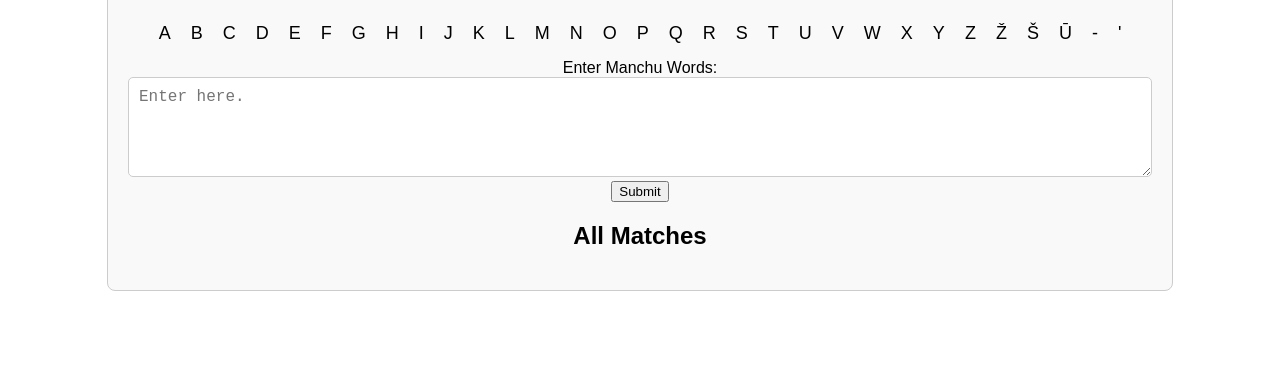
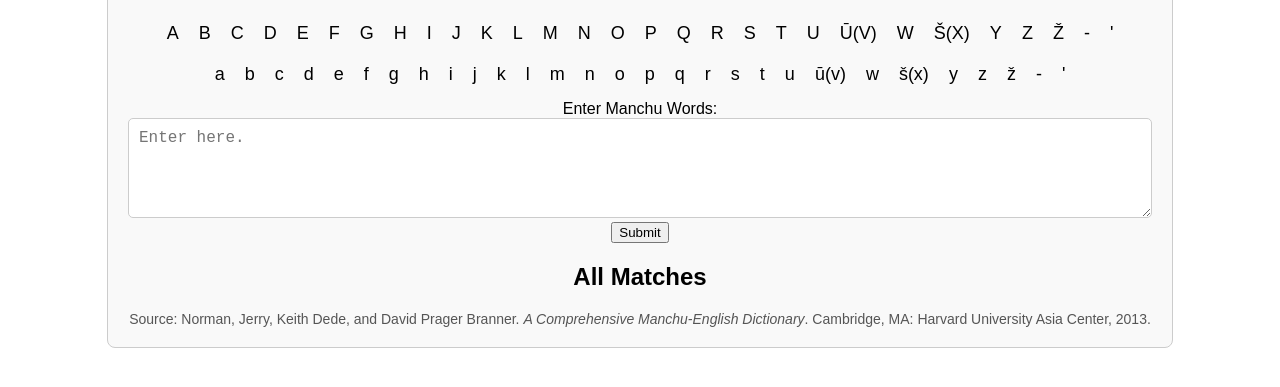
Before and after one commit to mic7ch1/manchu_trans, a plain HTML site: page index.html in a window 1280 px wide. Shown: the part 141-528 px from the top of the page. Drawn offline with Linux system fonts and the light colour scheme.

Commit message:
Add files via upload

```diff
--- a/app.js
+++ b/app.js
@@ -212,3 +212,11 @@ document.getElementById('manchuForm').addEventListener('submit', function(event)
         });
     });
 });
+
+// Add an event listener to the textarea to submit the form on Enter key press
+document.getElementById('inputString').addEventListener('keydown', function(event) {
+    if (event.key === 'Enter') {
+        event.preventDefault(); // Prevent the default behavior of adding a new line
+        document.getElementById('manchuForm').dispatchEvent(new Event('submit')); // Trigger form submission
+    }
+});
--- a/index.html
+++ b/index.html
@@ -126,7 +126,13 @@
         <ul class="alphabet-list">
             <li>A</li><li>B</li><li>C</li><li>D</li><li>E</li><li>F</li><li>G</li><li>H</li><li>I</li><li>J</li>
             <li>K</li><li>L</li><li>M</li><li>N</li><li>O</li><li>P</li><li>Q</li><li>R</li><li>S</li><li>T</li>
-            <li>U</li><li>V</li><li>W</li><li>X</li><li>Y</li><li>Z</li><li>Ž</li><li>Š</li><li>Ū</li><li>-</li><li>'</li>
+            <li>U</li><li>Ū(V)</li><li>W</li><li>Š(X)</li><li>Y</li><li>Z</li><li>Ž</li><li>-</li><li>'</li>
+        </ul>
+
+        <ul class="alphabet-list">
+            <li>a</li><li>b</li><li>c</li><li>d</li><li>e</li><li>f</li><li>g</li><li>h</li><li>i</li><li>j</li>
+            <li>k</li><li>l</li><li>m</li><li>n</li><li>o</li><li>p</li><li>q</li><li>r</li><li>s</li><li>t</li>
+            <li>u</li><li>ū(v)</li><li>w</li><li>š(x)</li><li>y</li><li>z</li><li>ž</li><li>-</li><li>'</li>
         </ul>
 
         <form id="manchuForm">
@@ -143,6 +149,10 @@
         <h2>All Matches</h2>
         <div id="allMatches"></div>
 
+        <!-- Source Credit -->
+        <footer style="margin-top: 20px; font-size: 14px; color: #555;">
+            Source: Norman, Jerry, Keith Dede, and David Prager Branner. <em>A Comprehensive Manchu-English Dictionary</em>. Cambridge, MA: Harvard University Asia Center, 2013.
+        </footer>
     </div>
 
     <script src="app.js"></script>
```
